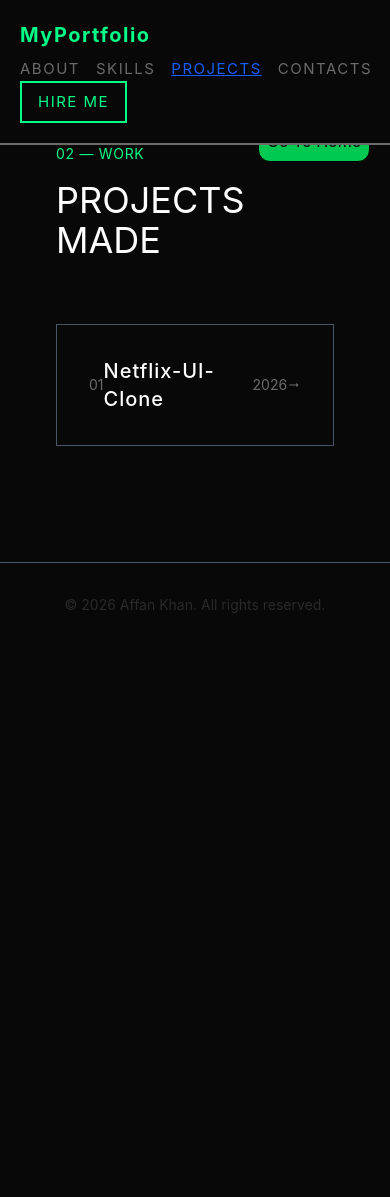
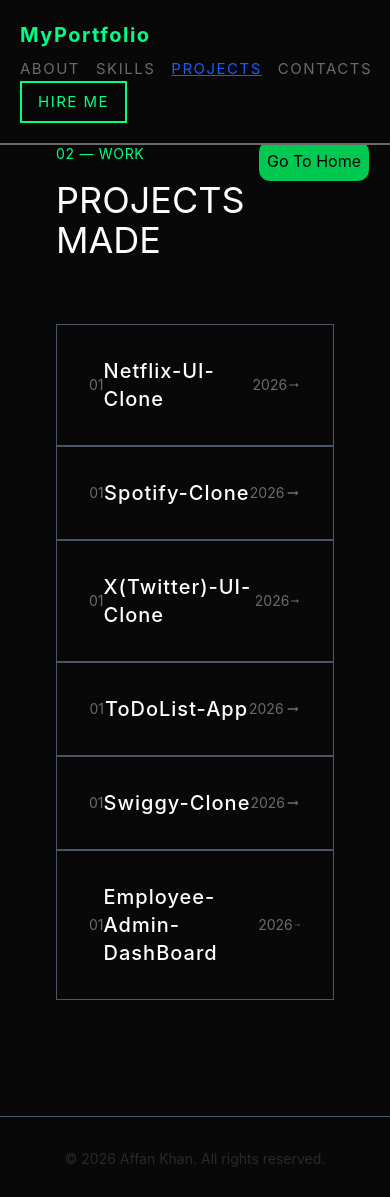
Before and after one commit to AffanKhan612/portfolio-first-website, a React (Vite) app: page /projects in a window 390 px wide. Shown: the top 1197 px of the page. Before the commit the page ends 844 px from the top, so only its background shows below. Built offline with nearby package versions, Linux system fonts and the light colour scheme.

Commit message:
made responsive and did some of project section

```diff
--- a/src/components/About.jsx
+++ b/src/components/About.jsx
@@ -9,7 +9,7 @@ const About = () => {
           <span className='text-[#00ff87] text-sm tracking-wider'>00 — ABOUT</span>
           <div className='mt-5'>
             <div className='relative'>
-              <img className='w-2/3 h-85 object-cover border border-[#6b6b6b]' src="/Me.png" alt="" />
+              <img className='md:w-2/3 md:h-85 sm:h-52 sm:w-1/2  h-40 w-2/3 object-cover border border-[#6b6b6b]' src="/Me.png" alt="" />
               <div className='absolute inset-0 backgroundgradient'></div>
             </div>
           </div>
--- a/src/components/GoHomeButton.jsx
+++ b/src/components/GoHomeButton.jsx
@@ -11,7 +11,7 @@ const GoHomeButton = () => {
 
   return (
     <div>
-      <button className='fixed right-5 sm:top-25 top-30 z-50 border bg-green-500 p-2 text-black rounded-xl hover:text-[1.05rem]' onClick={handleGoBack}>Go To Home</button>
+      <button className='fixed right-5 sm:top-25 top-35 z-50 border bg-green-500 p-2 text-black rounded-xl hover:text-[1.05rem]' onClick={handleGoBack}>Go To Home</button>
     </div>
   )
 }
--- a/src/components/Projects.jsx
+++ b/src/components/Projects.jsx
@@ -10,6 +10,21 @@ const Projects = () => {
       <div className='border border-gray-600 p-8 mt-16 hover:bg-[#ffffff27] hover:text-[#00ff87]'>
         <div className='flex justify-around items-center text-[#6b6b6b] hover:font-bold '> <span className='text-sm'>01</span> <span className='text-xl tracking-wider font-medium text-white'>Netflix-UI-Clone</span> <span className='text-[#6b6b6b] text-sm font-normal'>2026</span> <MdArrowRightAlt className='' /> </div>
       </div>
+      <div className='border border-gray-600 p-8  hover:bg-[#ffffff27] hover:text-[#00ff87]'>
+        <div className='flex justify-around items-center text-[#6b6b6b] hover:font-bold '> <span className='text-sm'>01</span> <span className='text-xl tracking-wider font-medium text-white'>Spotify-Clone</span> <span className='text-[#6b6b6b] text-sm font-normal'>2026</span> <MdArrowRightAlt className='' /> </div>
+      </div>
+      <div className='border border-gray-600 p-8  hover:bg-[#ffffff27] hover:text-[#00ff87]'>
+        <div className='flex justify-around items-center text-[#6b6b6b] hover:font-bold '> <span className='text-sm'>01</span> <span className='text-xl tracking-wider font-medium text-white'>X(Twitter)-UI-Clone</span> <span className='text-[#6b6b6b] text-sm font-normal'>2026</span> <MdArrowRightAlt className='' /> </div>
+      </div>
+      <div className='border border-gray-600 p-8  hover:bg-[#ffffff27] hover:text-[#00ff87]'>
+        <div className='flex justify-around items-center text-[#6b6b6b] hover:font-bold '> <span className='text-sm'>01</span> <span className='text-xl tracking-wider font-medium text-white'>ToDoList-App</span> <span className='text-[#6b6b6b] text-sm font-normal'>2026</span> <MdArrowRightAlt className='' /> </div>
+      </div>
+      <div className='border border-gray-600 p-8  hover:bg-[#ffffff27] hover:text-[#00ff87]'>
+        <div className='flex justify-around items-center text-[#6b6b6b] hover:font-bold '> <span className='text-sm'>01</span> <span className='text-xl tracking-wider font-medium text-white'>Swiggy-Clone</span> <span className='text-[#6b6b6b] text-sm font-normal'>2026</span> <MdArrowRightAlt className='' /> </div>
+      </div>
+      <div className='border border-gray-600 p-8  hover:bg-[#ffffff27] hover:text-[#00ff87]'>
+        <div className='flex justify-around items-center text-[#6b6b6b] hover:font-bold '> <span className='text-sm'>01</span> <span className='text-xl tracking-wider font-medium text-white'>Employee-Admin-DashBoard</span> <span className='text-[#6b6b6b] text-sm font-normal'>2026</span> <MdArrowRightAlt className='' /> </div>
+      </div>
       </div>
       <div className='bg-gray-600 w-full h-px mt-15'></div>
       </div>
```
